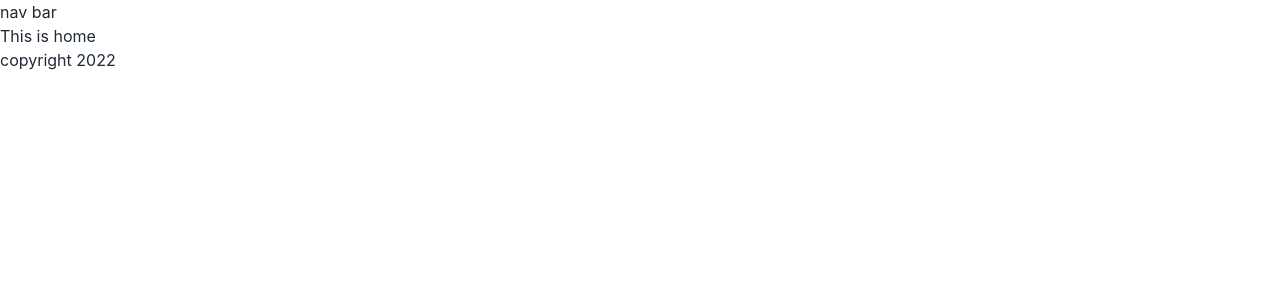
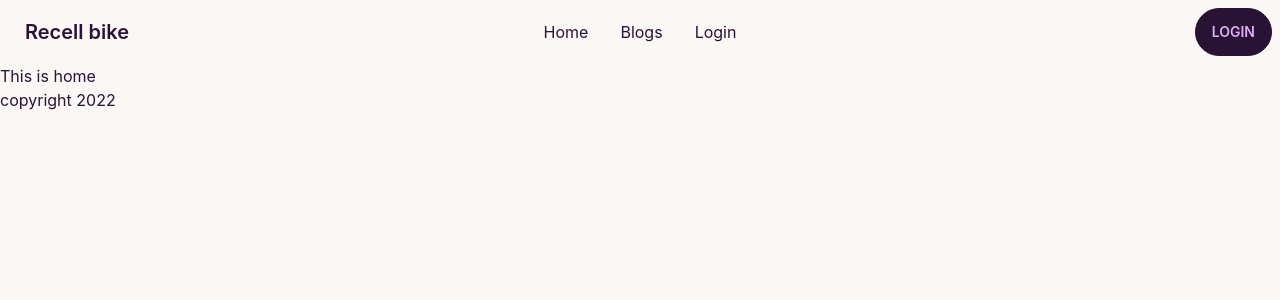
Before and after one commit to sabrababra/resale-old-bike-repo, a React (Create React App) app: page / in a window 1280 px wide. Shown: the top 300 px of the page. Built offline with nearby package versions, Linux system fonts and the light colour scheme.

Commit message:
Navbar added

```diff
--- a/public/index.html
+++ b/public/index.html
@@ -1,5 +1,5 @@
 <!DOCTYPE html>
-<html lang="en">
+<html data-theme="cupcake" lang="en" >
   <head>
     <meta charset="utf-8" />
     <link rel="icon" href="%PUBLIC_URL%/favicon.ico" />
--- a/src/App.js
+++ b/src/App.js
@@ -4,7 +4,7 @@
 
 function App() {
   return (
-    <div>
+    <div className=' max-w-[1440px] mx-auto '>
      <RouterProvider router={router}>
 
      </RouterProvider>
--- a/src/Shared/Navbar/Navbar.js
+++ b/src/Shared/Navbar/Navbar.js
@@ -1,9 +1,53 @@
 import React from 'react';
+import { Link } from 'react-router-dom';
 
 const Navbar = () => {
+    const menuItems = <>
+        <li><Link to='/home'>Home</Link></li>
+        <li><Link to='/blogs'>Blogs</Link></li>
+        <li><Link to='/login'>Login</Link></li>
+    </>
     return (
-        <div>
-            <h1>nav bar</h1>
+        <div className="navbar bg-base-100">
+            <div className="navbar-start">
+                <div className="dropdown">
+                    <label tabIndex={0} className="btn btn-ghost lg:hidden">
+                        <svg xmlns="http://www.w3.org/2000/svg" className="h-5 w-5" fill="none" viewBox="0 0 24 24" stroke="currentColor"><path strokeLinecap="round" strokeLinejoin="round" strokeWidth="2" d="M4 6h16M4 12h8m-8 6h16" /></svg>
+                    </label>
+                    <ul tabIndex={0} className="menu menu-compact dropdown-content mt-3 p-2 shadow bg-base-100 rounded-box w-52">
+                        {menuItems}
+                    </ul>
+                </div>
+                <Link to='/' className="btn btn-ghost normal-case text-xl">Recell bike</Link>
+            </div>
+            <div className="navbar-center hidden lg:flex">
+                <ul className="menu menu-horizontal p-0">
+                    {menuItems}
+                </ul>
+            </div>
+            <div className="navbar-end">
+                <Link to='/login' className="btn">Login</Link>
+            </div>
+
+
+            {/* <div className="dropdown dropdown-end ">
+                <label tabIndex={0} className="btn btn-ghost btn-circle avatar">
+                    <div className="w-10 rounded-full">
+                        <img src="https://placeimg.com/80/80/people" />
+                    </div>
+                </label>
+                <ul tabIndex={0} className="mt-3 p-2 shadow menu menu-compact dropdown-content bg-base-100 rounded-box w-52">
+                    <li>
+                        <a className="justify-between">
+                            Profile
+                            <span className="badge">New</span>
+                        </a>
+                    </li>
+                    <li><a>Settings</a></li>
+                    <li><a>Logout</a></li>
+                </ul>
+            </div> */}
+
         </div>
     );
 };
```
